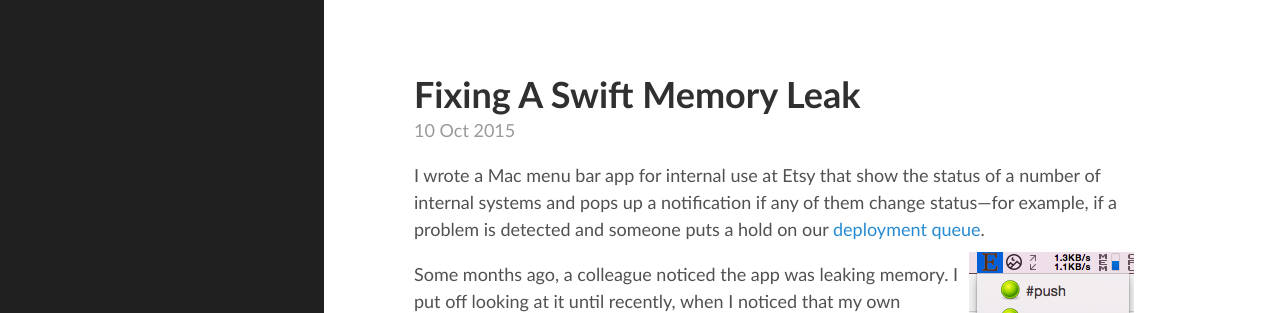
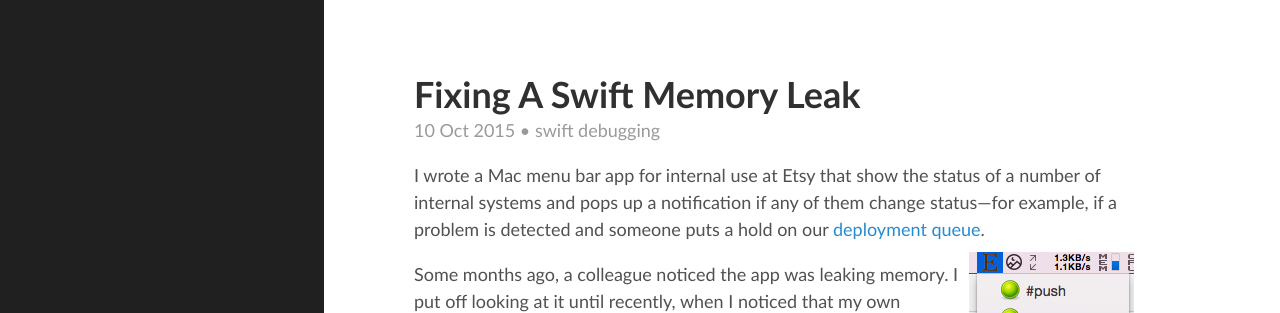
Before and after one commit to bgreenlee/bgreenlee.github.io, a Jekyll site: the page built from _posts/2015-09-02-fixing-a-swift-memory-leak.md, in a window 1280 px wide and 900 px high. Shown: the top 313 px of the window. Built offline with Jekyll 4.4.1, drawn with Linux system fonts in a browser that asks for light colours; some web fonts are replaced; comment, search, counter and statistics services are not loaded.

Commit message:
More tags

```diff
--- a/_posts/2015-09-02-fixing-a-swift-memory-leak.md
+++ b/_posts/2015-09-02-fixing-a-swift-memory-leak.md
@@ -2,6 +2,7 @@
 title: "Fixing A Swift Memory Leak"
 date: 2015-10-10 10:57:00 -0700
 layout: post
+tags: swift debugging
 ---
 
 I wrote a Mac menu bar app for internal use at Etsy that show the status of a number of internal systems and pops up a notification if any of them change status—for example, if a problem is detected and someone puts a hold on our [deployment queue](https://github.com/etsy/PushBot). ![EtsyInternalStatus.app](/public/images/fixing-leak/etsy-internal-status-menu.png){: .embed-right}
```
